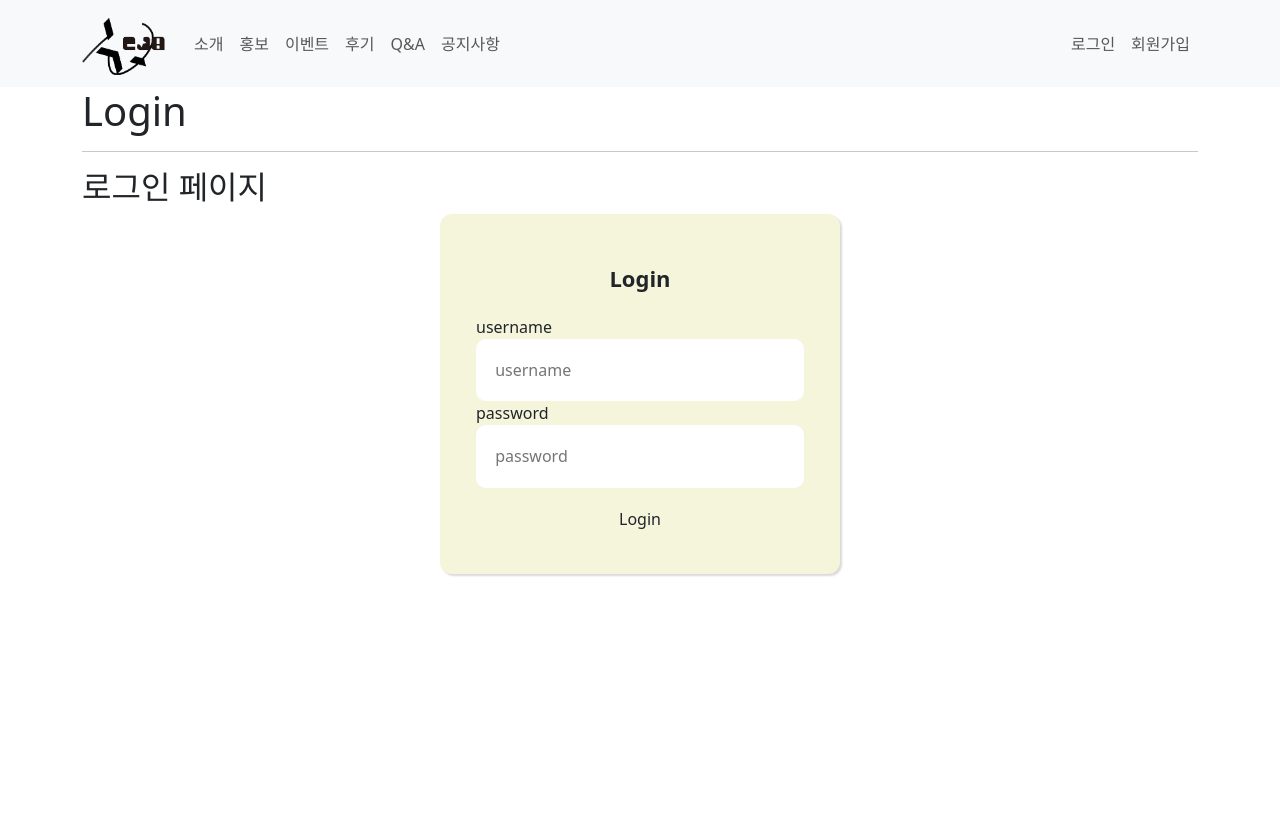
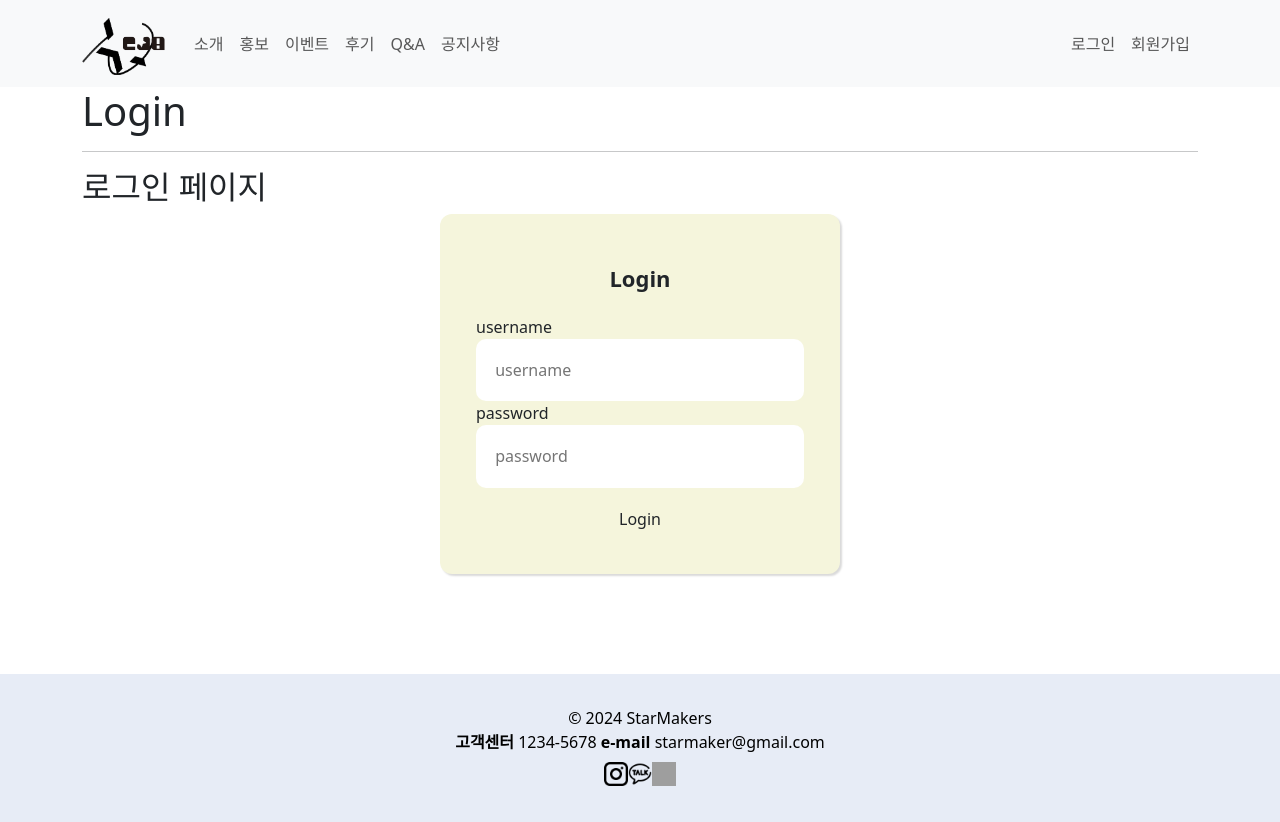
Before and after one commit to tellmebaby/TJE_REACT_STARMAKERS, a React (Create React App) app in the folder client/: page /Login in a window 1280 px wide. Before the commit the page ends 800 px from the top, so only its background shows below. Built offline with nearby package versions, Linux system fonts and the light colour scheme; grey boxes are pictures that could not be loaded.

Commit message:
또해야대

```diff
--- a/client/src/App.js
+++ b/client/src/App.js
@@ -12,7 +12,6 @@ import Insert from './pages/board/anInsert';
 import 'bootstrap/dist/css/bootstrap.min.css';
 import 'bootstrap/dist/js/bootstrap.bundle.min.js';
 import EventList from './pages/board/EventList';
-import Test from './pages/Test';
 
 
 function App() {
@@ -21,7 +20,6 @@ function App() {
       <LoginContextProvider>
         <Routes>
           <Route path="/" element={<Home/>}></Route>
-          <Route path="/test" element={<Test/>}></Route>
           <Route path="/Login" element={<Login/>}></Route>
           <Route path="/Join" element={<Join/>}></Route>
           <Route path="/User" element={<User/>}></Route>
--- a/client/src/layouts/MainLayout.jsx
+++ b/client/src/layouts/MainLayout.jsx
@@ -1,11 +1,13 @@
 import React from 'react'
 import Header from '../components/Header'
+import Footer from '../components/Footer'
 
 const MainLayout = ({ children }) => {
   return (
     <>
         <Header/>
             {children}
+        <Footer/>
 
     </>
   )
--- a/client/src/pages/Login.jsx
+++ b/client/src/pages/Login.jsx
@@ -1,17 +1,19 @@
 import React from 'react'
 import Header from '../components/Header'
 import LoginForm from '../components/Login/LoginForm'
+import MainLayout from '../layouts/MainLayout'
 
 const login = () => {
   return (
     <>
-    <Header/>
+      <MainLayout>
         <div className="container">
           <h1>Login</h1>
           <hr />
           <h2>로그인 페이지</h2>
           <LoginForm />
         </div>
+      </MainLayout>
     </>
   )
 }
```
Lines whose indentation alone changed are shown as unchanged.
